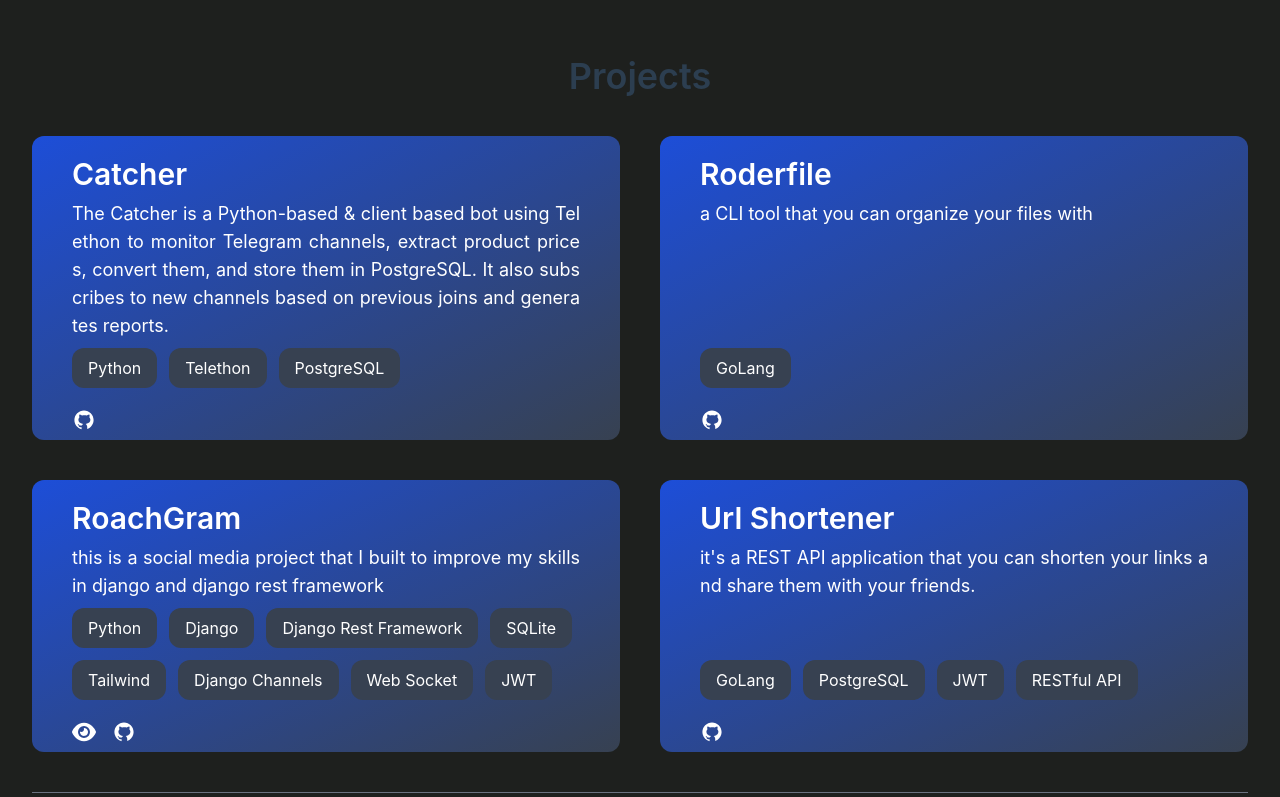
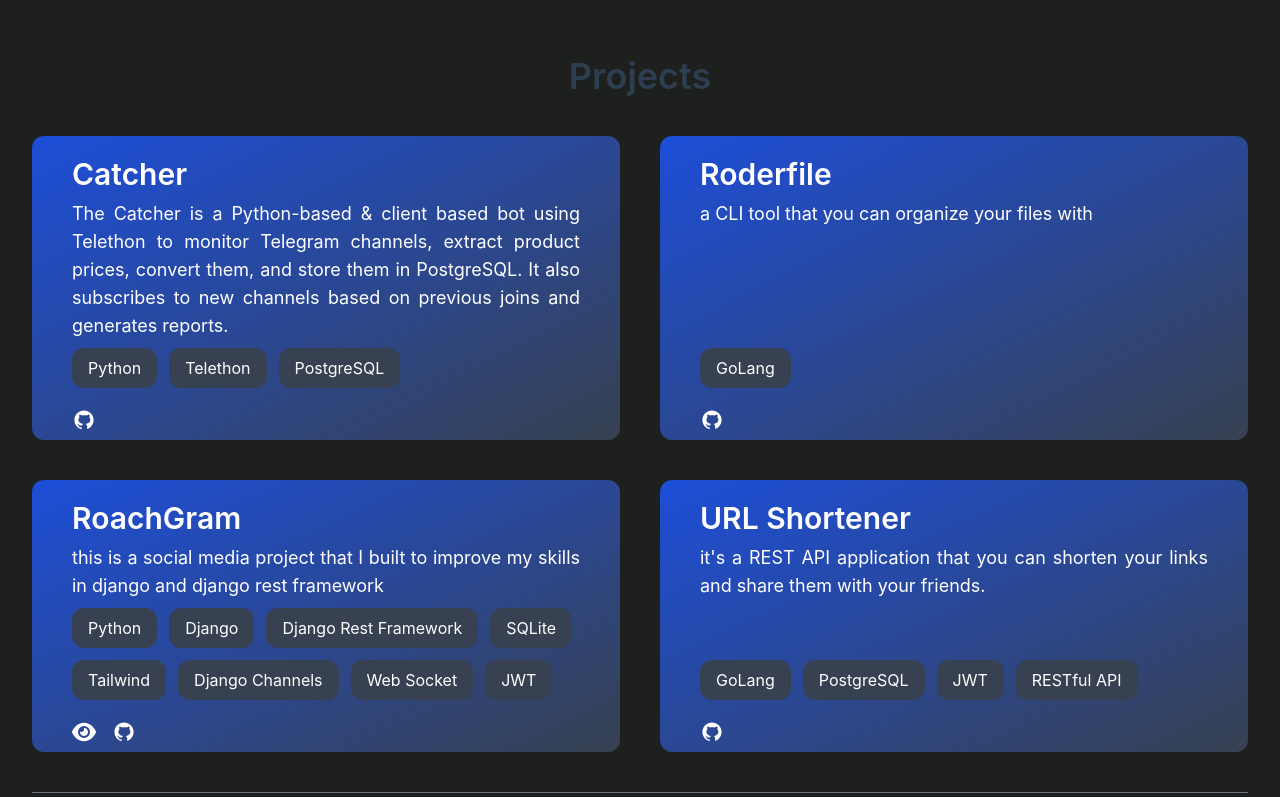
Before and after one commit to itisroach/portfolio-website, a Vue app: page / in a window 1280 px wide. Shown: the part 688-1485 px from the top of the page. Built offline with nearby package versions, Linux system fonts and the light colour scheme.

Commit message:
better showing of  description

```diff
--- a/src/components/Projects.vue
+++ b/src/components/Projects.vue
@@ -16,8 +16,8 @@ export default {
         </h1>
         <div class="grid grid-cols-2 lg:gap-10 gap-4">
             <div v-for="(project, idx) in projects" class="flex flex-col from-blue-700 to-gray-700 bg-gradient-to-br relative text-white lg:px-10 px-3 lg:py-5 py-2 rounded-xl" :data-aos="idx % 2 == 0 ? 'fade-right' : 'fade-left'" data-aos-duration="2000">
-                <p class="lg:text-3xl text-xl font-semibold">{{ project.title }}</p>
-                <p class="lg:text-lg break-all text-justify my-2 text-xs">{{ project.description }}</p>
+                <p class="lg:text-3xl text-xl lg:text-start text-center font-semibold">{{ project.title }}</p>
+                <p class="lg:text-lg my-2 lg:text-justify text-center text-xs">{{ project.description }}</p>
                 <div class="flex flex-wrap lg:gap-3 gap-0.5 mb-8 mt-auto">
                     <p v-for="tech in project.techs" class="bg-gray-700 lg:text-base text-xs lg:px-4 px-2 py-2 rounded-xl text-center">
                         {{ tech }}
--- a/src/projects.json
+++ b/src/projects.json
@@ -21,7 +21,7 @@
         "techs": ["Python", "Django", "Django Rest Framework", "SQLite", "Tailwind", "Django Channels", "Web Socket", "JWT"]
     },
     {
-        "title": "Url Shortener",
+        "title": "URL Shortener",
         "link":"",
         "repo":"https://github.com/itisroach/url-shortener",
         "description": "it's a REST API application that you can shorten your links and share them with your friends.",
```
